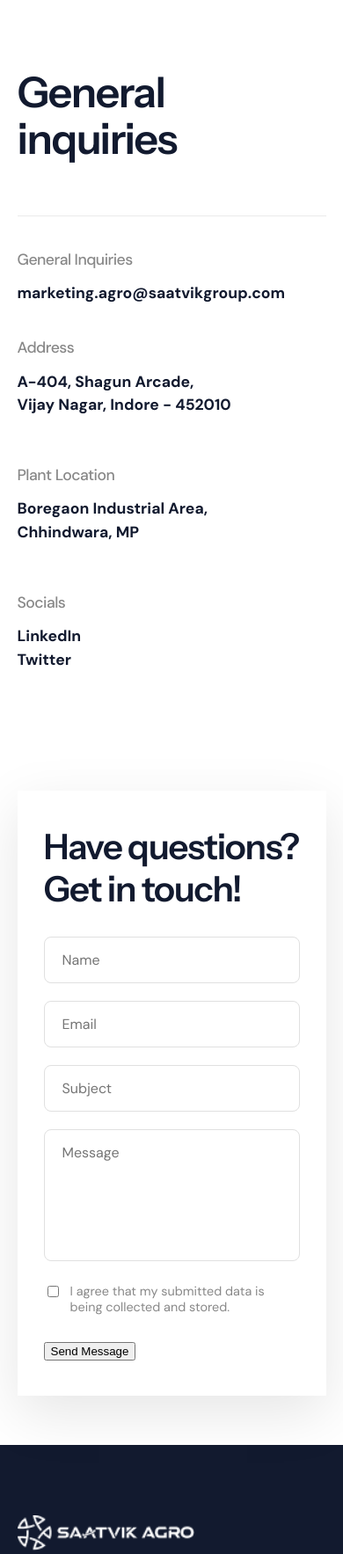
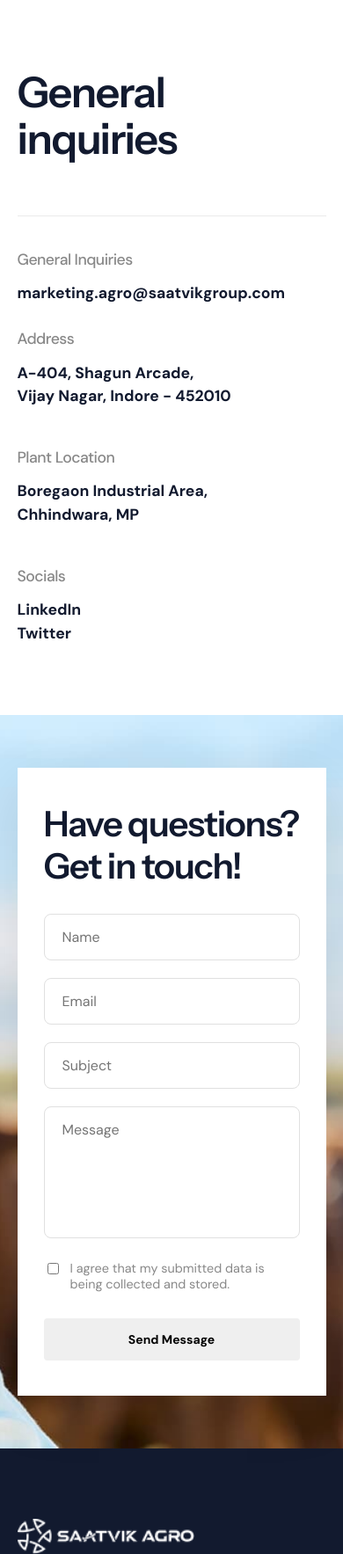
Before and after one commit to saatvikagro/saatvikagro, a PHP site: page /contact.html in a window 390 px wide. Shown: the part 67-1834 px from the top of the page at 88% size. Run offline with PHP 8.4, Linux system fonts and the light colour scheme.

Commit message:
Fix contact page sections, add background image, and make responsive pixel perfect

```diff
--- a/assets/css/contact.css
+++ b/assets/css/contact.css
@@ -5,7 +5,7 @@
 /* Footer */
 
 .contact-header {
-  padding: 80px 5%;
+  padding: 80px 0;
   background: #fff;
 }
 
@@ -42,11 +42,10 @@
 
 .contact-form-section {
   position: relative;
-  padding: 100px 5%;
-  background: url('../images/content/hero.jpg') center/cover;
+  padding: 100px 0;
+  background: url('../images/content/contact-background-01.jpg') center/cover no-repeat;
   min-height: 800px;
   display: flex;
-  justify-content: flex-end;
   align-items: center;
 }
 
@@ -115,3 +114,25 @@ textarea.form-control {
     }
 
 }
+
+.contact-form-container {
+  display: flex;
+  justify-content: flex-end;
+  width: 100%;
+}
+
+@media (max-width: 1024px) {
+  .contact-form-container {
+    justify-content: center;
+  }
+}
+@media (max-width: 768px) {
+  .contact-form-section {
+    padding: 60px 0;
+    min-height: auto;
+  }
+  .contact-grid {
+    grid-template-columns: 1fr;
+    gap: 30px;
+  }
+}
--- a/contact.html
+++ b/contact.html
@@ -78,6 +78,7 @@
   </div>
 
   <section class="contact-header">
+    <div class="container">
       <h1>General inquiries</h1>
       <div class="contact-grid">
         <div class="contact-col">
@@ -98,9 +99,11 @@
           <a href="#">Twitter</a>
         </div>
       </div>
+    </div>
   </section>
 
   <section class="contact-form-section">
+    <div class="container contact-form-container">
       <div class="contact-form-box">
         <h2>Have questions?<br>Get in touch!</h2>
         <form>
@@ -112,8 +115,9 @@
             <input type="checkbox" id="terms">
             <label for="terms">I agree that my submitted data is being collected and stored.</label>
           </div>
-        <button type="button" class="btn-submit">Send Message</button>
+          <button type="button" class="btn btn--accent" style="width: 100%; border:none; border-radius: 4px;">Send Message</button>
         </form>
+      </div>
     </div>
   </section>
 
```
Also changed, not shown: assets/images/content/contact-background-01.jpg (added). Lines whose indentation alone changed are shown as unchanged.
